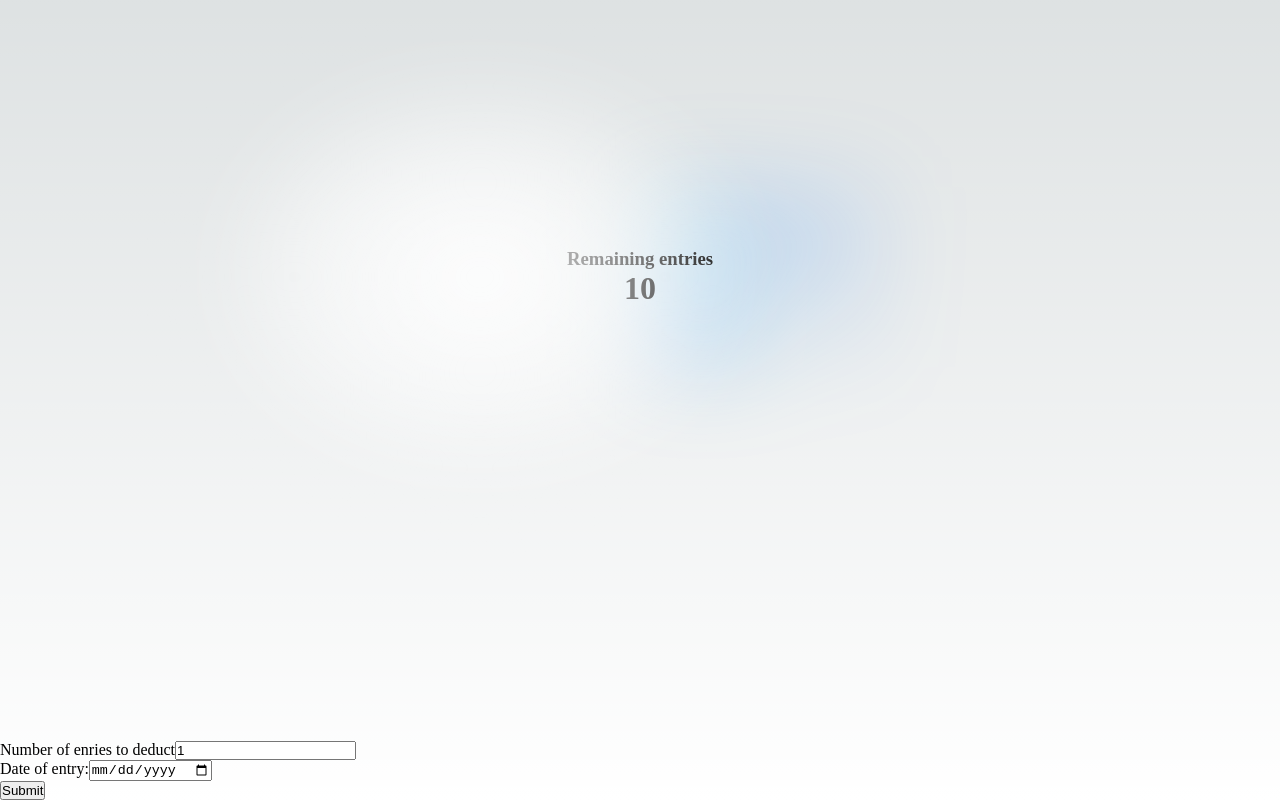
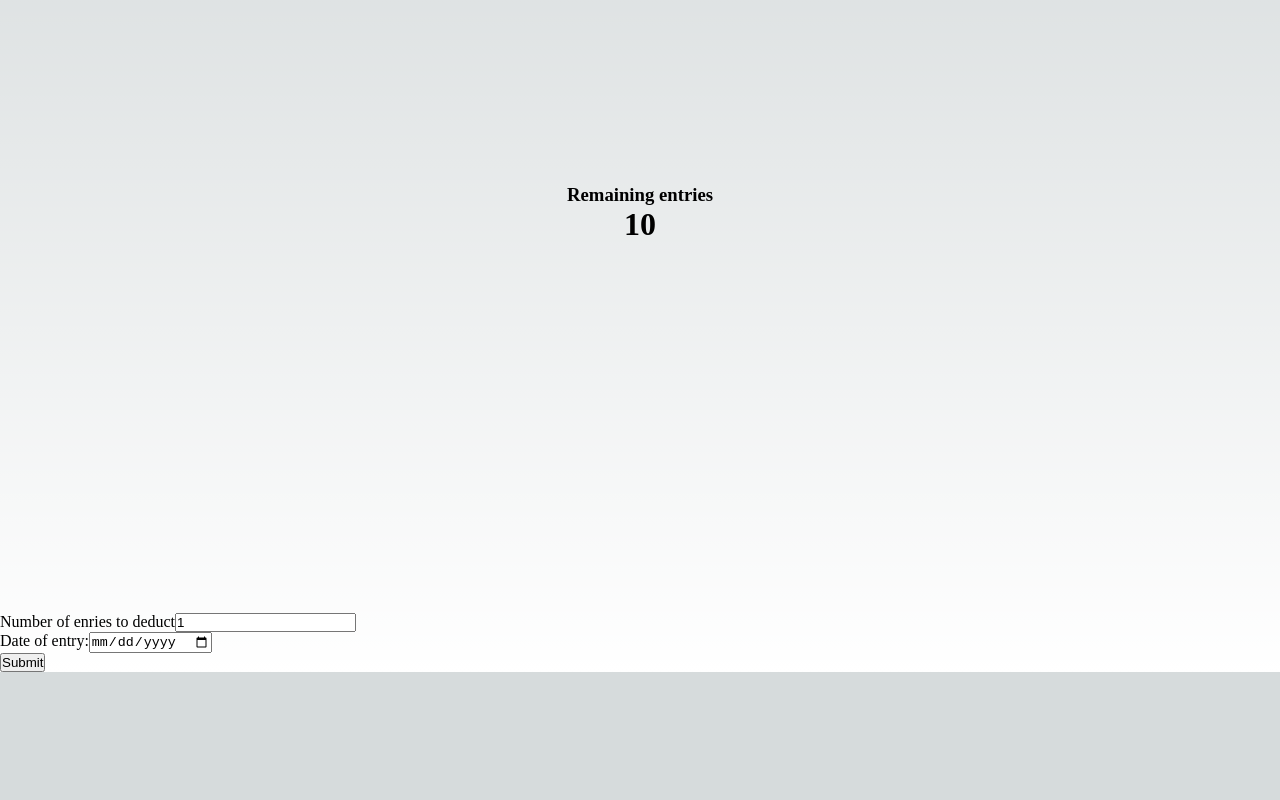
Before and after one commit to podmar/Q-counter, a Next.js app: page / in a window 1280 px wide. Shown: the part 187-987 px from the top of the page. After the commit the page ends 859 px from the top, so only its background shows below. Built offline with nearby package versions, Linux system fonts and the light colour scheme.

Commit message:
clean out structure and classes

```diff
--- a/pages/index.tsx
+++ b/pages/index.tsx
@@ -1,6 +1,5 @@
 import Head from 'next/head'
 import { Inter } from '@next/font/google'
-import styles from '@/styles/Home.module.css'
 import Form from './components/Form'
 import RemainingEntries from './components/RemainingEntries'
 import { useState } from 'react'
@@ -18,13 +17,9 @@ export default function Home() {
         <meta name="viewport" content="width=device-width, initial-scale=1" />
         <link rel="icon" href="/favicon.ico" />
       </Head>
-      <main className={styles.main}>
-        <div className={styles.center}>
-          <RemainingEntries entries={entries} setEntries={ setEntries } />
-        </div>
-        <div className={styles.main}>
+      <main>
+        <RemainingEntries entries={entries} setEntries={ setEntries } />
         <Form setEntries={ setEntries } />
-        </div>
       </main>
     </>
   )
```
